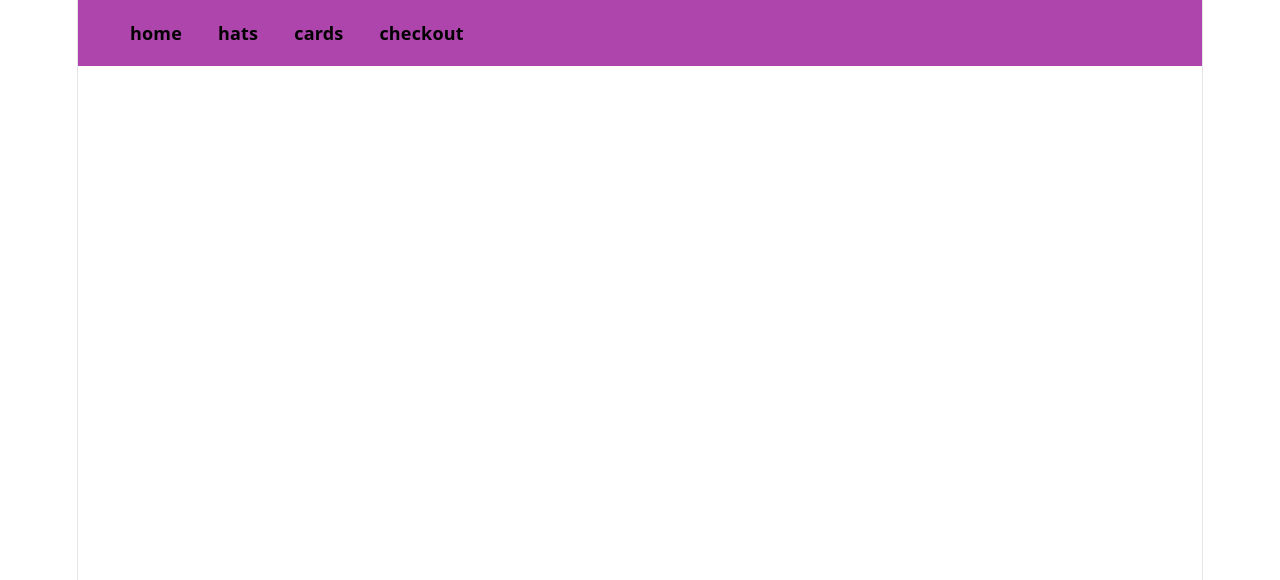
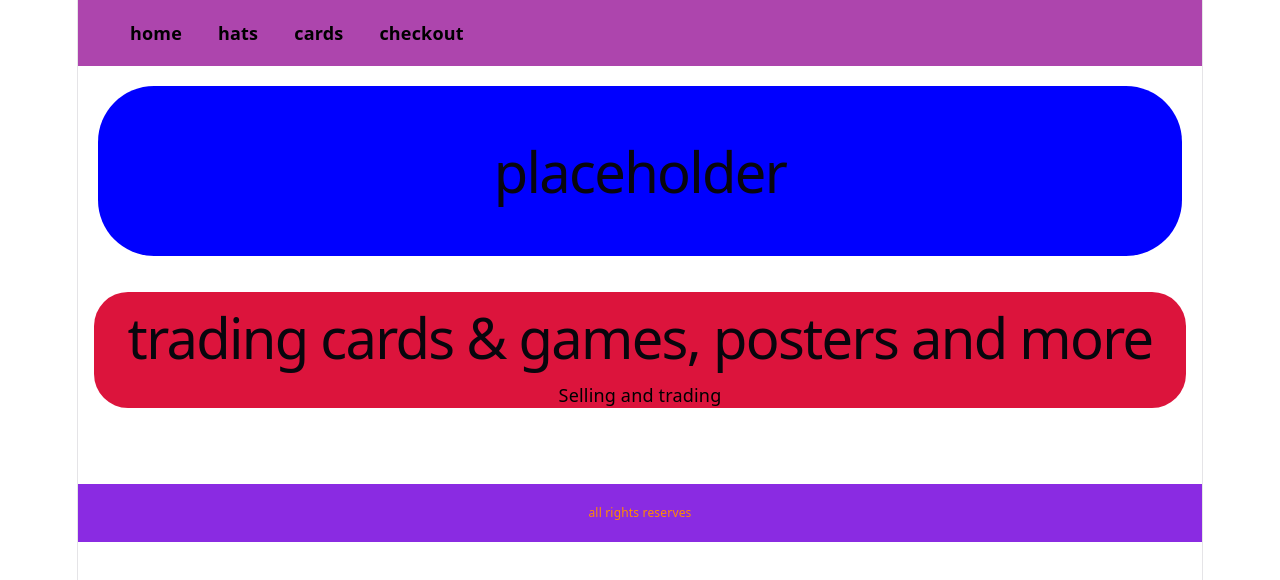
Before and after one commit to Jayden2d/GDYT-website, a React (Vite) app in the folder gdytproject/: page / in a window 1280 px wide. Shown: the top 580 px of the page. Built offline with nearby package versions, Linux system fonts and the light colour scheme.

Commit message:
we add more to are website

```diff
--- a/gdytproject/src/App.css
+++ b/gdytproject/src/App.css
@@ -20,3 +20,25 @@ nav a:hover{
   gap: 2rem;
   list-style:none;
 }
+
+footer{
+  margin-top: 60px;
+  padding: 16px;
+  background-color: blueviolet;
+  font-size: 12px;
+  color:darkorange;
+}
+
+.main{
+  margin: 16px;
+  background-color: crimson;
+  border-radius: 34px;
+}
+
+.banner{
+  background-color: blue;
+  padding: 40px 20px;
+  text-align: center;
+  border-radius: 56px;
+  margin: 20px;
+}
--- a/gdytproject/src/App.tsx
+++ b/gdytproject/src/App.tsx
@@ -1,5 +1,6 @@
 import './App.css'
 import Navbar from './components/Navbar'
+import Footer from './components/Footer'
 
 function App() {
 
@@ -7,6 +8,20 @@ function App() {
   return (
     <>
       <Navbar />
+      <div className="banner">
+        <h1>placeholder</h1>
+      </div>
+
+      <div className="main">
+        <h1>
+          trading cards & games, posters and more
+        </h1>
+        <p style={{color: 'black'}}>
+          Selling and trading
+        </p>
+      </div>
+
+      <Footer />
 
 
 
--- a/gdytproject/src/components/Footer.tsx
+++ b/gdytproject/src/components/Footer.tsx
@@ -0,0 +1,8 @@
+function Footer(){
+    return(
+        <footer>
+            <p>all rights reserves</p>
+        </footer>
+    )
+}
+export default Footer
```
Also changed, not shown: gdytproject/src/cards copy.tsx (added), gdytproject/src/cards.tsx (added).
